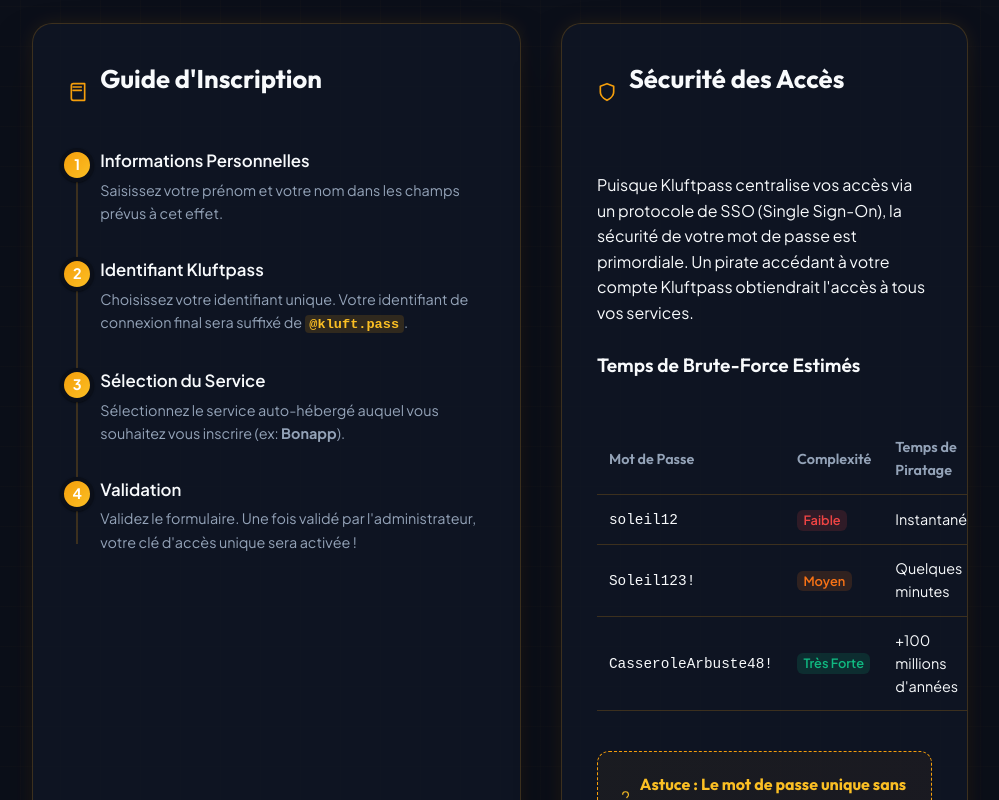
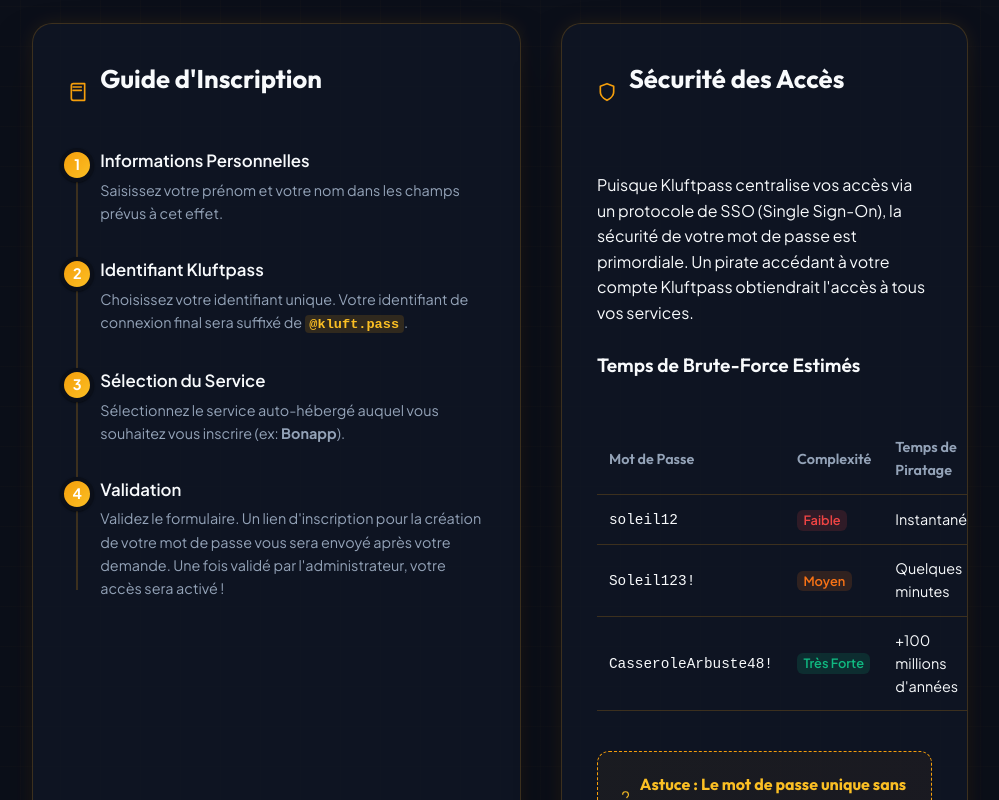
Before and after one commit to Seakluft/kluftpassportail, a website built with Vite: page index.html in a window 1280 px wide. Shown: the part 434-1234 px from the top of the page, without its empty margins (140-1139 px from the left). Built offline with nearby package versions, Linux system fonts and the light colour scheme.

Commit message:
Add files via upload

```diff
--- a/index.html
+++ b/index.html
@@ -106,7 +106,7 @@
             <div class="step">
               <div class="step-num">4</div>
               <div class="step-title">Validation</div>
-              <div class="step-desc">Validez le formulaire. Une fois validé par l'administrateur, votre clé d'accès unique sera activée !</div>
+              <div class="step-desc">Validez le formulaire. Un lien d'inscription pour la création de votre mot de passe vous sera envoyé après votre demande. Une fois validé par l'administrateur, votre accès sera activé !</div>
             </div>
           </div>
         </article>
```
